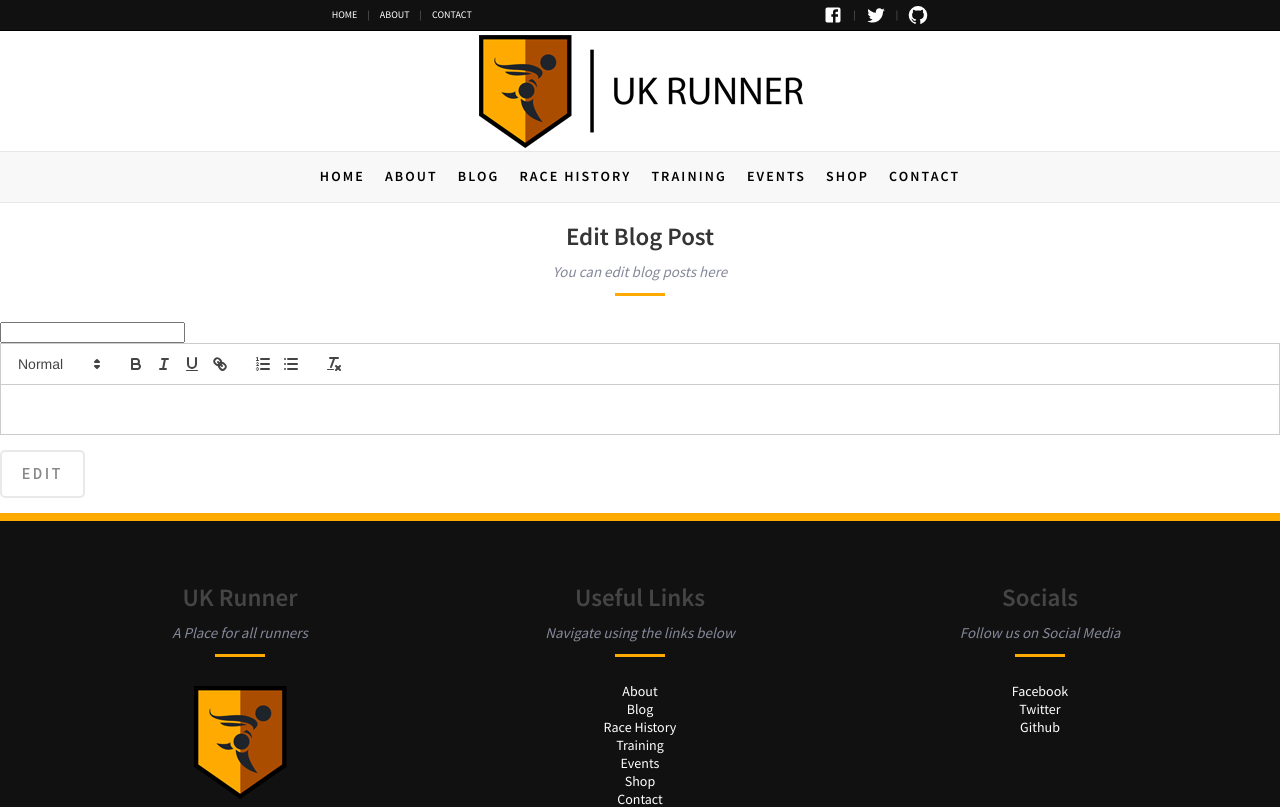
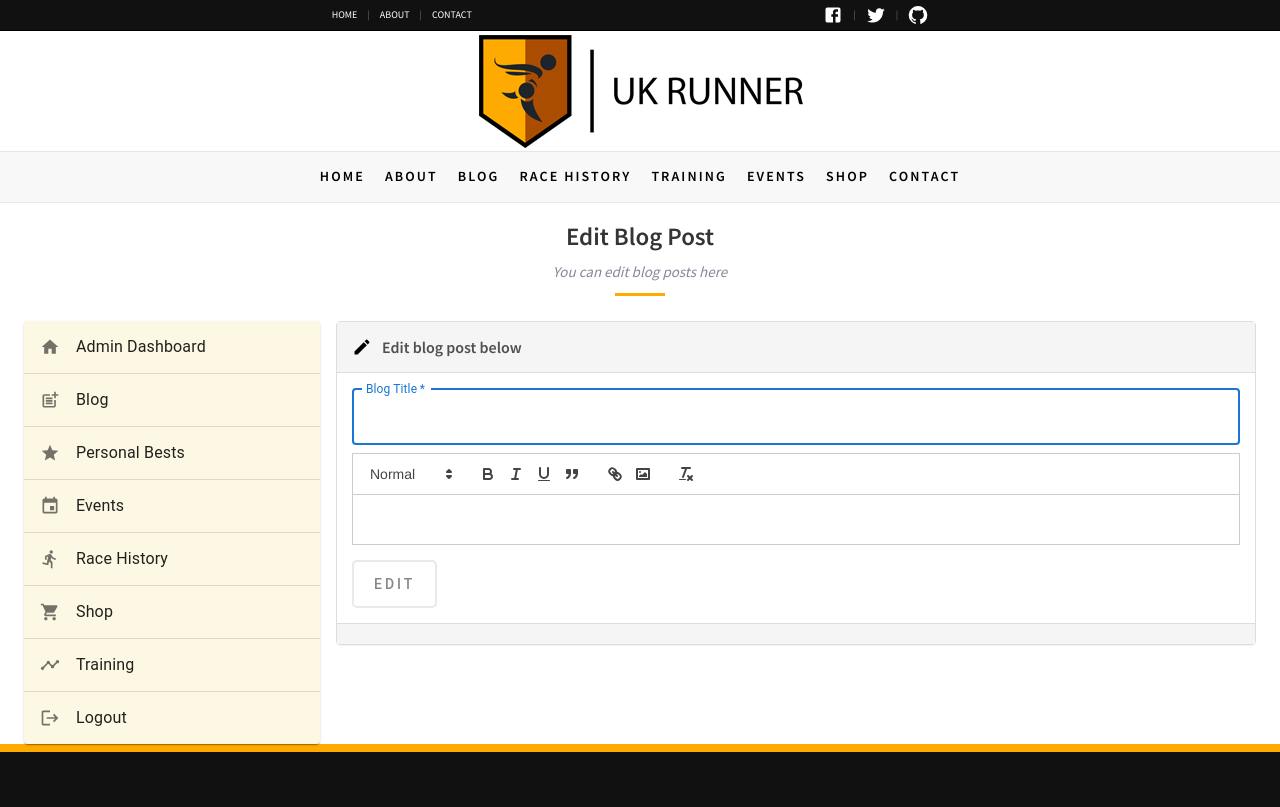
Before and after one commit to Michael-Hutchinson/ukrunner, a React (Vite) app: page /admin/blog/edit/1 in a window 1280 px wide. Shown: the top 807 px of the page. Built offline with nearby package versions, Linux system fonts and the light colour scheme; no server answers; the database is empty; sample sign-in values are in the browser's storage.

Commit message:
Feature - edit blog form (#46)
* fix: blogs not deleting when editing

* feat: add edit icon from mui

* feat: add custom quill toolbar

* feat: create edit blog page

```diff
--- a/src/components/FormWrapper/FormWrapper.tsx
+++ b/src/components/FormWrapper/FormWrapper.tsx
@@ -3,12 +3,14 @@ import Alert from '@mui/material/Alert';
 import PersonIcon from '@mui/icons-material/Person';
 import ModeIcon from '@mui/icons-material/Mode';
 import NewspaperIcon from '@mui/icons-material/Newspaper';
+import EditIcon from '@mui/icons-material/Edit';
 import Button, { ButtonTypes } from '../shared/Button/Button';
 import { FormBody, FormContainer, FormFooter, FormHeader } from './FormWrapper.styles';
 
 export const Icons = {
   User: <PersonIcon fontSize="small" />,
   Create: <NewspaperIcon fontSize="small" />,
+  Edit: <EditIcon fontSize="small" />,
 };
 
 interface IFormWrapper {
--- a/src/components/QuillEditor/QuillEditor.tsx
+++ b/src/components/QuillEditor/QuillEditor.tsx
@@ -1,5 +1,5 @@
 import React from 'react';
-import ReactQuill from 'react-quill';
+import ReactQuill, { Quill } from 'react-quill';
 import 'react-quill/dist/quill.snow.css';
 
 interface IQuillProps {
@@ -9,7 +9,10 @@ interface IQuillProps {
 }
 
 function ReactQuillEditor({ value, onChange, placeholder }: IQuillProps) {
-  return <ReactQuill theme="snow" value={value} onChange={onChange} placeholder={placeholder} />;
+  const modules = {
+    toolbar: [[{ header: [2, 3, false] }], ['bold', 'italic', 'underline', 'blockquote'], ['link', 'image'], ['clean']],
+  };
+  return <ReactQuill theme="snow" value={value} onChange={onChange} modules={modules} placeholder={placeholder} />;
 }
 
 export default ReactQuillEditor;
--- a/src/pages/Admin/Blog/EditBlog/EditBlog.tsx
+++ b/src/pages/Admin/Blog/EditBlog/EditBlog.tsx
@@ -1,9 +1,10 @@
 import React, { useEffect, useState } from 'react';
 import { useNavigate, useParams } from 'react-router-dom';
-import PageWrapper from '../../../../components/PageWrapper/PageWrapper';
+import TextField from '@mui/material/TextField';
+import AdminWrapper from '../../../../components/AdminWrapper/AdminWrapper';
+import FormWrapper, { Icons } from '../../../../components/FormWrapper/FormWrapper';
 import ReactQuillEditor from '../../../../components/QuillEditor/QuillEditor';
-import Button, { ButtonTypes } from '../../../../components/shared/Button/Button';
-import Title from '../../../../components/shared/Title/Title';
+import { ButtonTypes } from '../../../../components/shared/Button/Button';
 import PageTitles from '../../../../constants/PageTitles';
 import { editBlog, getBlog, getBlogTitles, saveBlog } from '../../../Blog/Blog.utils';
 
@@ -15,6 +16,7 @@ function EditBlog() {
   const [originalTitle, setOriginalTitle] = useState('');
   const [title, setTitle] = useState<string>();
   const [body, setBody] = useState<string>();
+  const [validation, setValidation] = useState(false);
   useEffect(() => {
     getBlogTitles(setTitles);
   }, []);
@@ -39,10 +41,10 @@ function EditBlog() {
     }
   }, [valid, slug, navigate]);
   return (
-    <PageWrapper title={PageTitles.Admin}>
-      <>
-        <Title h1Text="Edit Blog Post" smallText="You can edit blog posts here" />
-        <form
+    <AdminWrapper title={PageTitles.Admin} h1Text="Edit Blog Post" smallText="You can edit blog posts here">
+      <FormWrapper
+        icon={Icons.Edit}
+        headerText="Edit blog post below"
         onSubmit={(e) => {
           e.preventDefault();
           if (title) {
@@ -53,21 +55,37 @@ function EditBlog() {
             }
           }
         }}
+        buttonType={ButtonTypes.submit}
+        buttonText="Edit"
+        disabled={validation}
+        error={validation ? 'Blog already has this title!' : undefined}
       >
-          <input
-            value={title}
+        <>
+          <TextField
+            margin="normal"
+            required
+            fullWidth
+            id="title"
+            label="Blog Title"
+            name="title"
+            type="text"
+            autoComplete="title"
+            autoFocus
+            value={title || ''}
+            defaultValue={title}
             onChange={(e) => {
+              if (titles.includes(e.target.value.toLowerCase()) && originalTitle !== e.target.value) {
+                setValidation(true);
+              } else {
+                setValidation(false);
+              }
               setTitle(e.target.value);
             }}
-            type="text"
-            name="title"
-            required
           />
           <ReactQuillEditor value={body} onChange={setBody} />
-          <Button buttonType={ButtonTypes.submit} buttonText="Edit" />
-        </form>
         </>
-    </PageWrapper>
+      </FormWrapper>
+    </AdminWrapper>
   );
 }
 
--- a/src/pages/Blog/Blog.utils.ts
+++ b/src/pages/Blog/Blog.utils.ts
@@ -26,8 +26,9 @@ export const getBlogTitles = (setTitles: (titles: string[]) => void) => {
 };
 
 export const editBlog = (title: string, body: string, navigate: NavigateFunction, originalTitle: string) => {
+  const newTitle = originalTitle.toLowerCase().replaceAll(' ', '-');
   saveBlog(title, body, navigate, 'blog edited');
-  deleteDoc(doc(db, 'blog', originalTitle));
+  deleteDoc(doc(db, 'blog', newTitle));
 };
 
 export const getBlog = (
```
Lines whose indentation alone changed are shown as unchanged.
